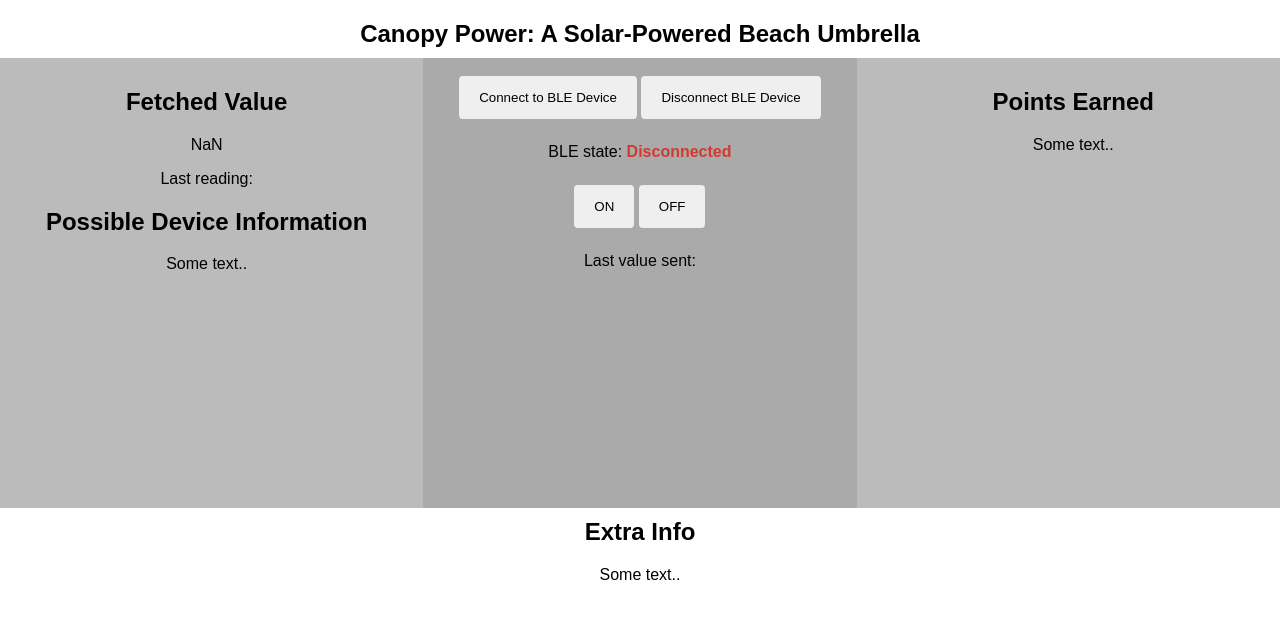
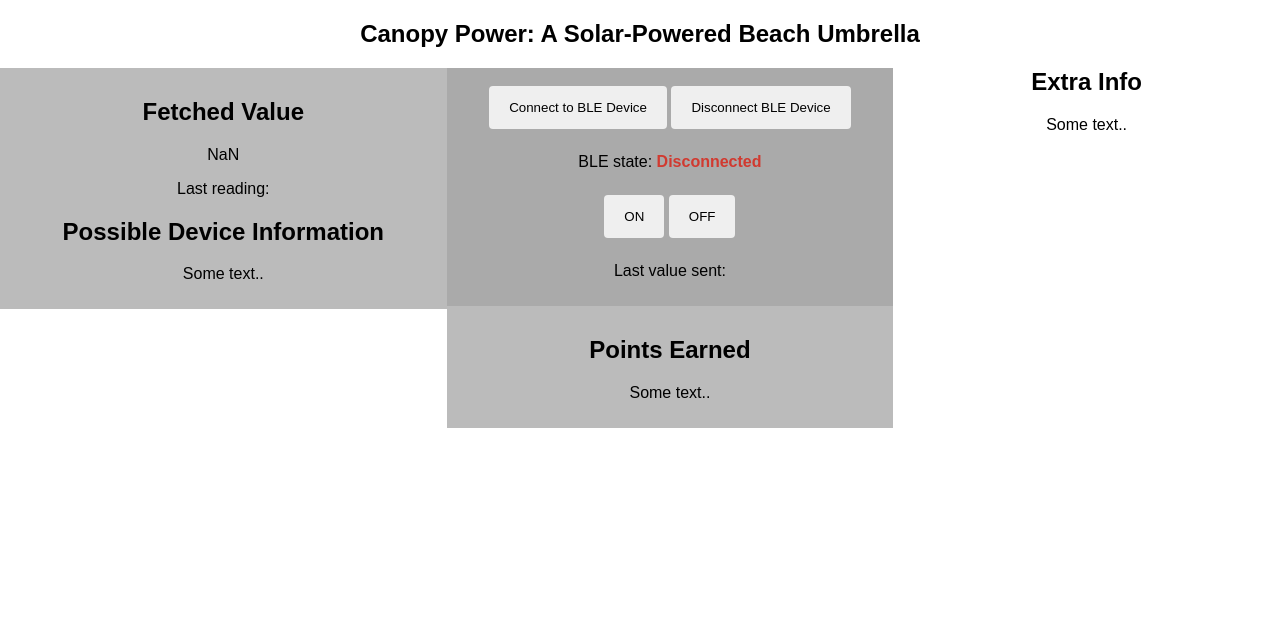
Before and after one commit to arj916/CapstoneProjectWeb, a plain HTML site: page index.html in a window 1280 px wide. Drawn offline with Linux system fonts and the light colour scheme.

Commit message:
Update style.css

```diff
--- a/style.css
+++ b/style.css
@@ -62,21 +62,21 @@ button {
     font-size: 1.8rem;
 }
 
-.row {
-    display: flex;
-    flex-wrap: wrap; /* Allow wrapping */
-    margin: -10px;
+.column{
+    float: left;
+    width: 33.33%;
+    padding: 10px;
+    border: white;
+    min-height: 450px
     box-sizing: border-box;
+}
+
+.row:after {
+    content: ""
+    display: table;
+    clear: both;
   }
 
-.column{
-    width: 33.33%;
-    padding: 10px;
-    box-sizing: border-box;
-    border: white;
-    height: 100%;
-    min-height: 450px
-}
 @media screen and (max-width: 600px) {
    .column {
      width: 100%;
```
